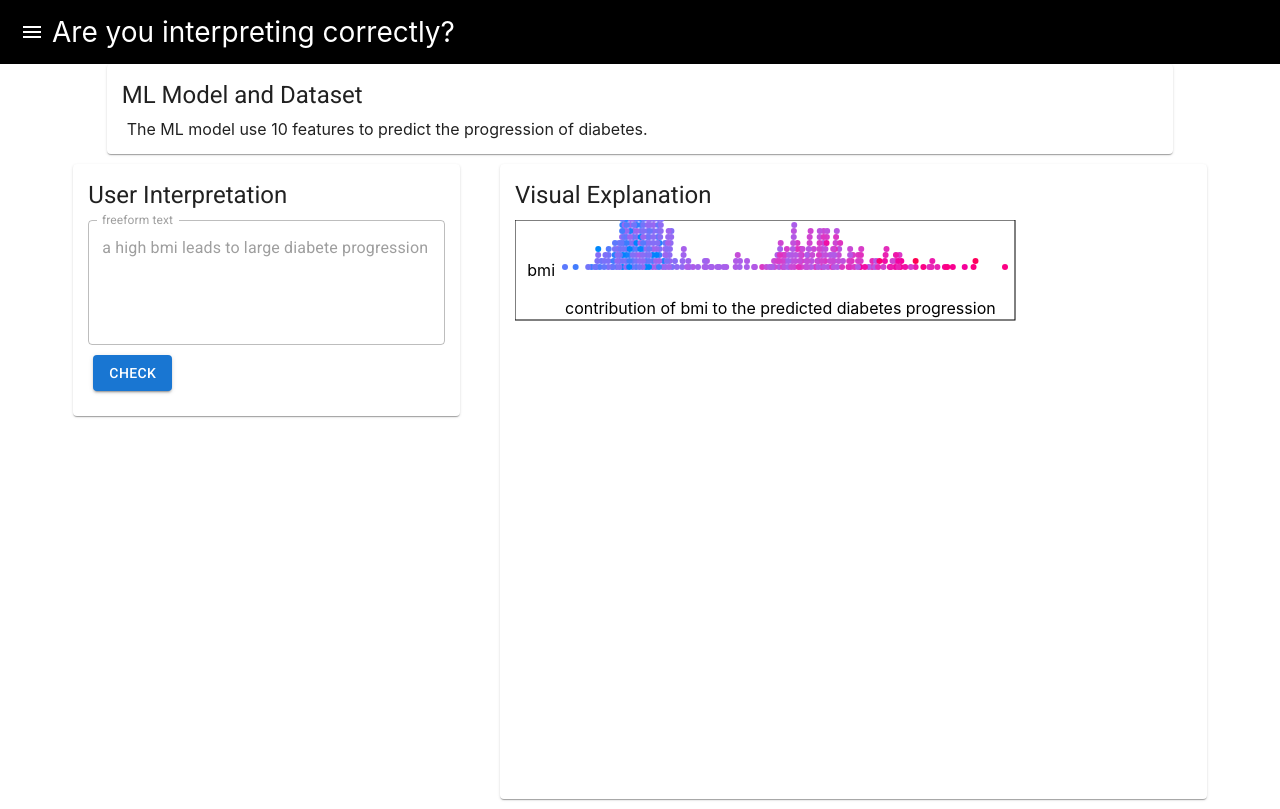
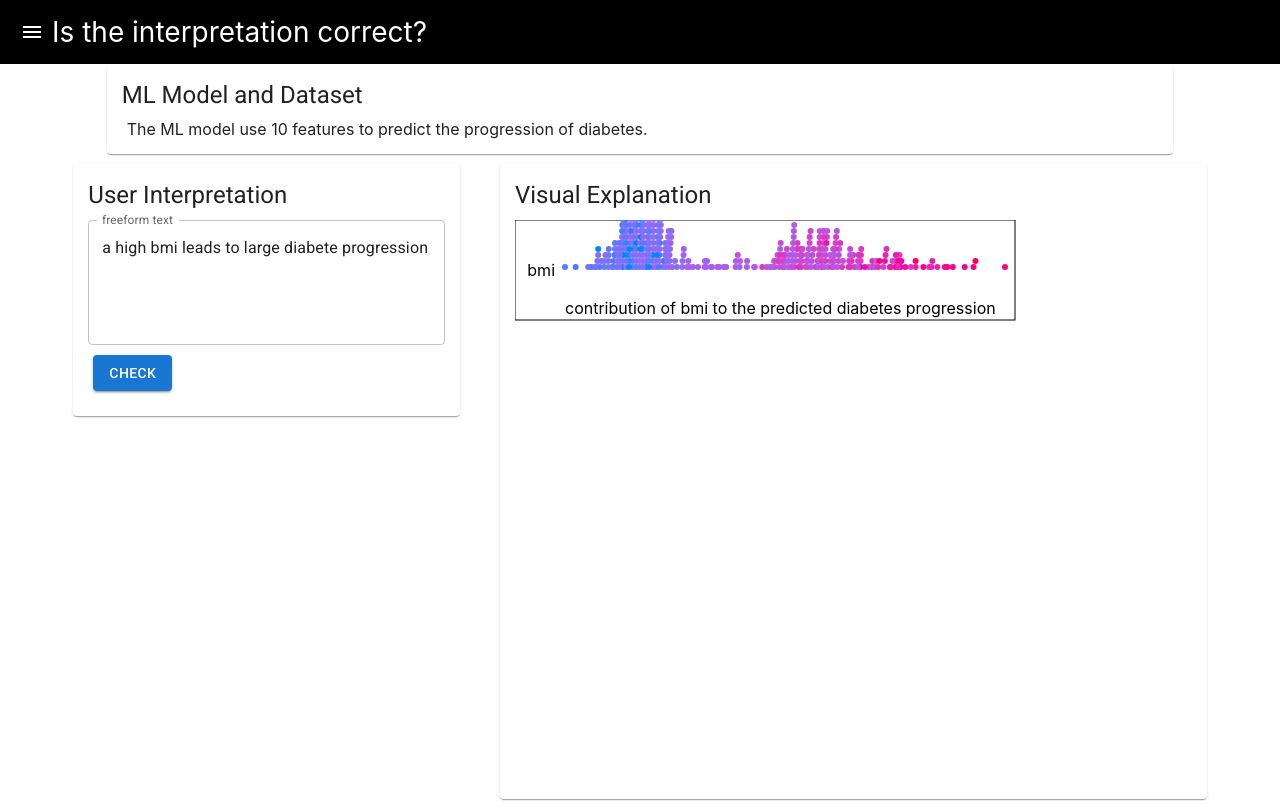
Before and after one commit to wangqianwen0418/alternative_exp, a React (Create React App) app in the folder prototype/: page / in a window 1280 px wide. Shown: the top 809 px of the page. Built offline with nearby package versions, Linux system fonts and the light colour scheme.

Commit message:
minor updates

```diff
--- a/prototype/src/App.tsx
+++ b/prototype/src/App.tsx
@@ -59,7 +59,7 @@ function App(appProps: typeof CASES[0]) {
             >
                 <MenuIcon />
             </IconButton>
-            Are you interpreting correctly?
+            Is the interpretation correct?
         </Toolbar>
     </Grid>
 
--- a/prototype/src/component/Interpretation.tsx
+++ b/prototype/src/component/Interpretation.tsx
@@ -228,11 +228,11 @@ export default function Interpretation(props: props) {
                 id="outlined-basic"
                 label="freeform text"
                 value={userInput}
-        onChange={(e) => setUserInput(e.target.value)}
+                onChange={(e) => props.name.includes("Free") && setUserInput(e.target.value)}
                 multiline
                 rows={4}
                 fullWidth
-        disabled={!props.name.includes("Free")}
+            // disabled={!props.name.includes("Free")}
             />
             <div style={{ alignItems: "center" }}>
                 {props.name.includes("Free") && (
```
Also changed, not shown: prototype/src/component/Swarm.tsx (indentation only). Lines whose indentation alone changed are shown as unchanged.
